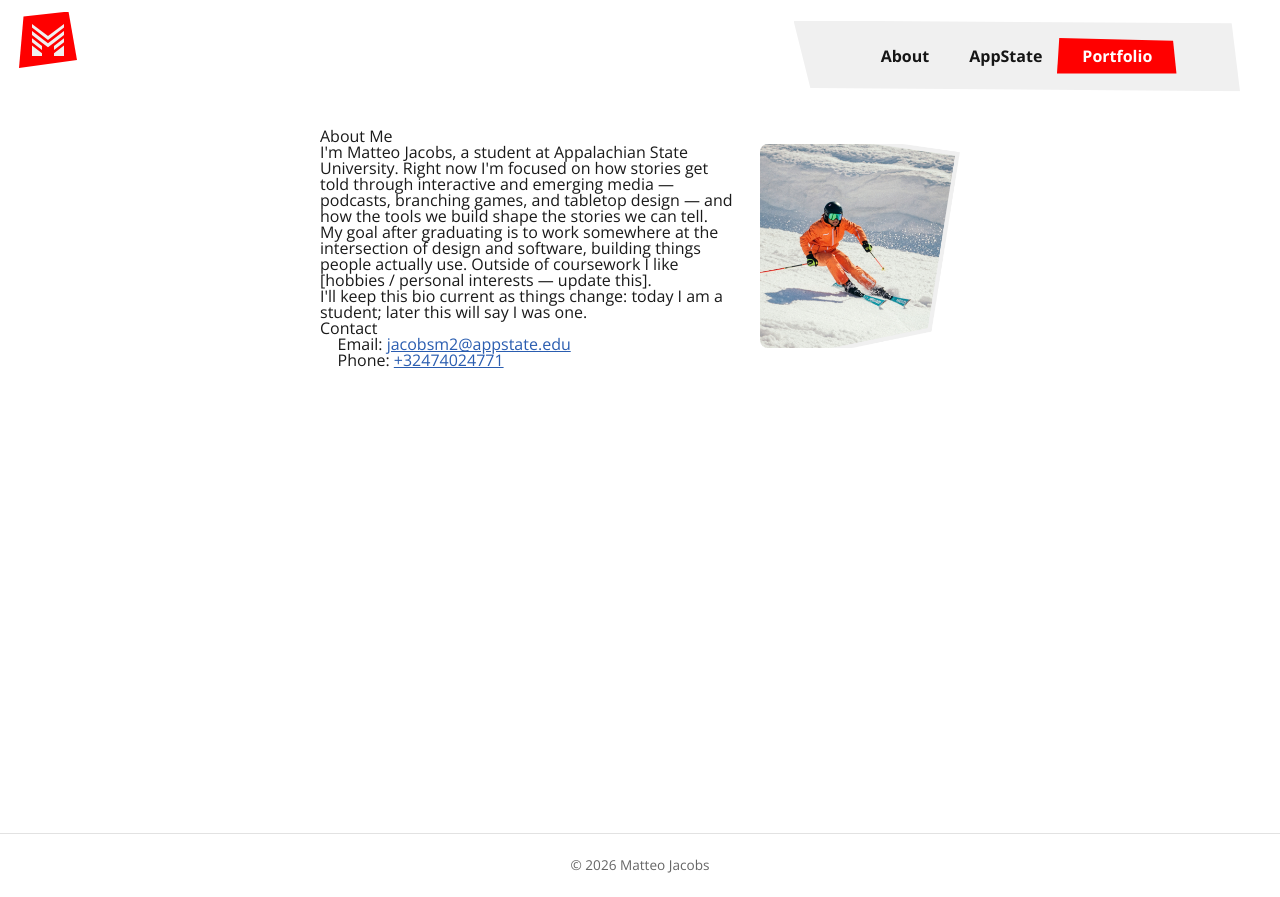
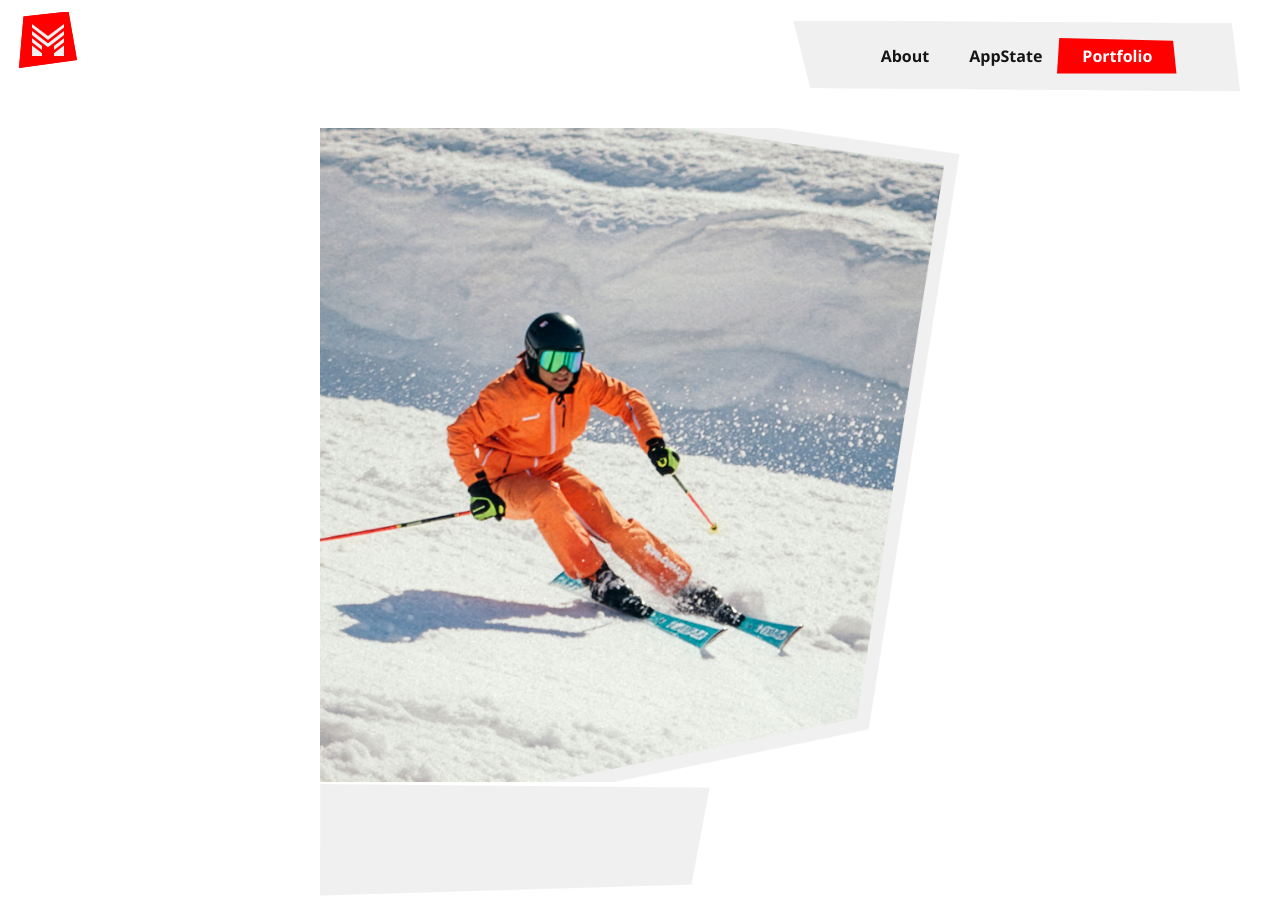
Before and after one commit to matteo-jacobs/portfolio, a React (Vite) app: page /about in a window 1280 px wide. Shown: the top 897 px of the page. Built offline with nearby package versions, Linux system fonts and the light colour scheme.

Commit message:
about me page html

```diff
--- a/src/pages/About.jsx
+++ b/src/pages/About.jsx
@@ -1,38 +1,26 @@
-import heroImage from '../assets/skier.jpg'
+import skier from '../assets/skier.jpg'
+import aboutme from '../assets/aboutme.jpg'
+import Navigation from '../components/navigation.jsx'
+import Footer from '../components/footer.jsx'
 
 export default function About() {
   return (
-    <section className="page about">
-      <h1>About Me</h1>
-
-      {/* TODO: swap for an actual self-portrait photo or illustration. */}
-      <img className="about-portrait" src={heroImage} alt="Matteo Jacobs" />
-
-      <p>
-        I&apos;m Matteo Jacobs, a student at Appalachian State University. Right now I&apos;m focused
-        on how stories get told through interactive and emerging media — podcasts, branching games,
-        and tabletop design — and how the tools we build shape the stories we can tell.
-      </p>
-      <p>
-        My goal after graduating is to work somewhere at the intersection of design and software,
-        building things people actually use. Outside of coursework I like [hobbies / personal
-        interests — update this].
-      </p>
-      <p>
-        I&apos;ll keep this bio current as things change: today I <em>am</em> a student; later this
-        will say I <em>was</em> one.
-      </p>
-
-      <h2>Contact</h2>
-      <ul className="contact-list">
-        <li>
-          Email: <a href="mailto:jacobsm2@appstate.edu">jacobsm2@appstate.edu</a>{' '}
-        </li>
-        <li>
-          Phone: <a href="tel:+32474024771">+32474024771</a>
-          </li>
-
-      </ul>
-    </section>
+    <div ClassName="aboutPage">
+          <Navigation />
+          <div className="hero">
+            <img src={skier} alt="Skier" className="hero-image" />
+            <div className="hero-title">
+              <img src={aboutme}></img>
+              <h1>About Me</h1>
+            </div>
+            <p>Hi, I'm Matteo, a passionate designer and developer with a love for creating beautiful and functional digital experiences. With a background in both design and development, I bring a unique perspective to every project I work on.</p>
+            <div className="hero-title">
+              <img src={aboutme}></img>
+              <h1>Fun Fact</h1>
+            </div>
+            <p>When I'm not designing, you'll probably find me on a mountain. I'm a ski instructor, and between my own runs and teaching kids to ski, the mountains have become my favorite place in the world.</p>
+          </div>
+          <Footer />
+    </div>
   )
 }
```
Also changed, not shown: src/assets/aboutme.jpg (added), src/assets/funfact.jpg (added).
